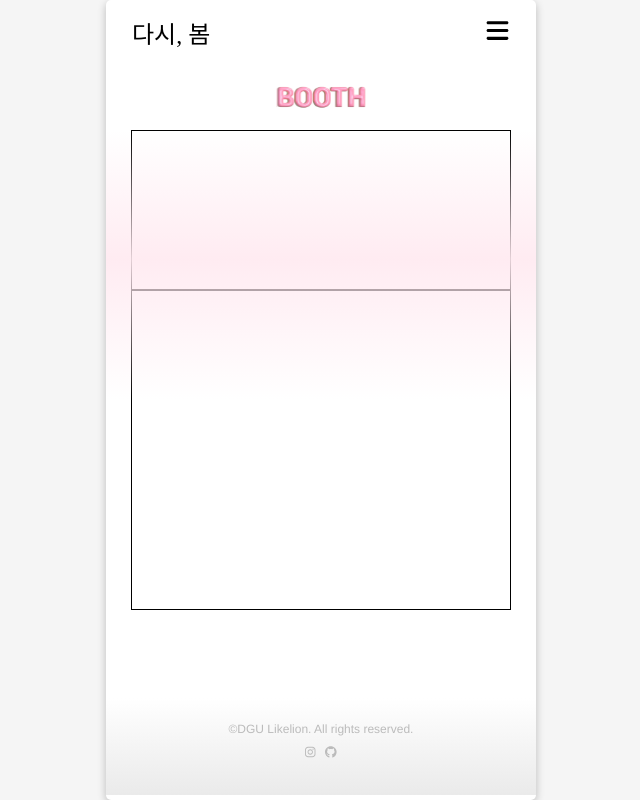
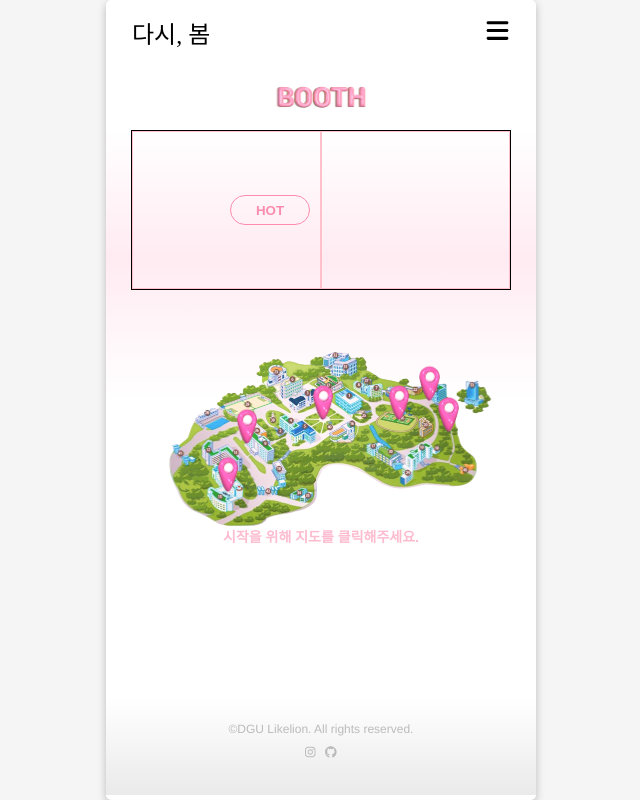
Before and after one commit to LikeLion-at-DGU/2023_spring_festival_front, a Next.js app: page /booth in a window 1280 px wide. Shown: the whole page, without its empty margins (319-959 px from the left). Built offline with nearby package versions, Linux system fonts and the light colour scheme; a web font is replaced by a local one.

Commit message:
Design: Setting booth page landing UI

```diff
--- a/src/pages/booth/index.jsx
+++ b/src/pages/booth/index.jsx
@@ -6,10 +6,23 @@ import {
   Container,
   DateContainer,
   DayBox,
+  GuideMessage,
   MapSection,
+  Pin1,
+  Pin2,
+  Pin3,
+  Pin4,
+  Pin5,
+  Pin6,
+  RankingHotButton,
+  RankingLeftSection,
+  RankingRightSection,
   RankingSection,
 } from "./style";
 import { DateNum, DateWeek } from "../timetable/style";
+import Image from "next/image";
+import map from "../../../components/image/booth/campus_map.svg";
+import pin from "../../../components/image/booth/pin.png";
 
 // 날짜 배열
 const dayArray = [
@@ -37,10 +50,44 @@ export default function Booth() {
   const todate = day.getDate() === 24 ? 2 : day.getDate() === 25 ? 3 : 1;
   const [isToday, setIsToday] = useState(todate);
 
+  // State 관리------------------------------------
+  const [guideMessage, setGuideMessage] = useState("시작을 위해 지도를 클릭해주세요.");
+
+  // Function 관리---------------------------------
+  const handleMap = () => {
+    setGuideMessage("원하시는 위치의 핀을 선택해주세요.");
+  };
+
   return (
     <Container>
-      <RankingSection></RankingSection>
-      <MapSection></MapSection>
+      <RankingSection>
+        <RankingLeftSection>
+          <RankingHotButton>HOT</RankingHotButton>
+        </RankingLeftSection>
+        <RankingRightSection></RankingRightSection>
+      </RankingSection>
+      <MapSection onClick={handleMap}>
+        <Image src={map} alt="campus_map" fill />
+        <Pin1>
+          <Image src={pin} alt="pin" fill style={{ objectFit: "cover" }} />
+        </Pin1>
+        <Pin2>
+          <Image src={pin} alt="pin" fill style={{ objectFit: "cover" }} />
+        </Pin2>
+        <Pin3>
+          <Image src={pin} alt="pin" fill style={{ objectFit: "cover" }} />
+        </Pin3>
+        <Pin4>
+          <Image src={pin} alt="pin" fill style={{ objectFit: "cover" }} />
+        </Pin4>
+        <Pin5>
+          <Image src={pin} alt="pin" fill style={{ objectFit: "cover" }} />
+        </Pin5>
+        <Pin6>
+          <Image src={pin} alt="pin" fill style={{ objectFit: "cover" }} />
+        </Pin6>
+      </MapSection>
+      <GuideMessage>{guideMessage}</GuideMessage>
     </Container>
   );
 }
--- a/src/pages/booth/style.jsx
+++ b/src/pages/booth/style.jsx
@@ -1,13 +1,15 @@
-import styled from "styled-components";
+import styled, { keyframes } from "styled-components";
 import Image from "next/image";
 import { motion } from "framer-motion";
 import { FontAwesomeIcon } from "@fortawesome/react-fontawesome";
+import { primaryColor } from "../_app";
 
 export const Container = styled.div`
   width: 100%;
   display: flex;
   flex-direction: column;
   padding-top: 20px;
+  z-index: 1;
 `;
 // 날짜 컨테이너
 export const DateContainer = styled.div`
@@ -27,6 +29,14 @@ export const DayBox = styled.div`
   cursor: pointer;
 `;
 // 준서------------------------------------------------
+export const FadeInOut = keyframes`
+  from {
+    opacity: 1;
+  } to {
+    opacity: 0.5;
+  }
+`;
+
 export const RankingSection = styled.section`
   width: 100%;
   height: 20vh;
@@ -36,13 +46,95 @@ export const RankingSection = styled.section`
   border: 1px solid black;
 `;
 
+export const RankingLeftSection = styled.section`
+  width: 50%;
+  height: 100%;
+  display: flex;
+  justify-content: flex-end;
+  align-items: center;
+  border: 1px solid pink;
+  padding-right: 10px;
+`;
+
+export const RankingRightSection = styled.section`
+  width: 50%;
+  height: 100%;
+  border: 1px solid pink;
+`;
+
+export const RankingHotButton = styled.button`
+  width: 80px;
+  height: 30px;
+  background-color: transparent;
+  color: ${primaryColor};
+  font-weight: 700;
+  border: 1px solid ${primaryColor};
+  border-radius: 30px;
+`;
+
 export const MapSection = styled.section`
   width: 100%;
-  height: 40vh;
-  border: 1px solid black;
+  height: 30vh;
+  cursor: pointer;
+  position: relative;
 `;
 
-export const GuideBox = styled.h3``;
+export const Pin1 = styled.section`
+  width: 40px;
+  height: 40px;
+  position: absolute;
+  left: 20%;
+  bottom: 15%;
+`;
+
+export const Pin2 = styled.section`
+  width: 40px;
+  height: 40px;
+  position: absolute;
+  left: 25%;
+  bottom: 35%;
+`;
+
+export const Pin3 = styled.section`
+  width: 40px;
+  height: 40px;
+  position: absolute;
+  left: 45%;
+  bottom: 45%;
+`;
+
+export const Pin4 = styled.section`
+  width: 40px;
+  height: 40px;
+  position: absolute;
+  left: 65%;
+  bottom: 45%;
+`;
+
+export const Pin5 = styled.section`
+  width: 40px;
+  height: 40px;
+  position: absolute;
+  left: 73%;
+  bottom: 53%;
+`;
+
+export const Pin6 = styled.section`
+  width: 40px;
+  height: 40px;
+  position: absolute;
+  left: 78%;
+  bottom: 40%;
+`;
+
+export const GuideMessage = styled.h3`
+  width: 100%;
+  text-align: center;
+  color: ${primaryColor};
+  font-weight: 700;
+  font-size: 14px;
+  animation: ${FadeInOut} 1s infinite alternate;
+`;
 
 // 희찬------------------------------------------------
 export const BoxDate = styled.span`
```
Also changed, not shown: components/image/booth/campus_map.svg (added), components/image/booth/pin.svg (added).
